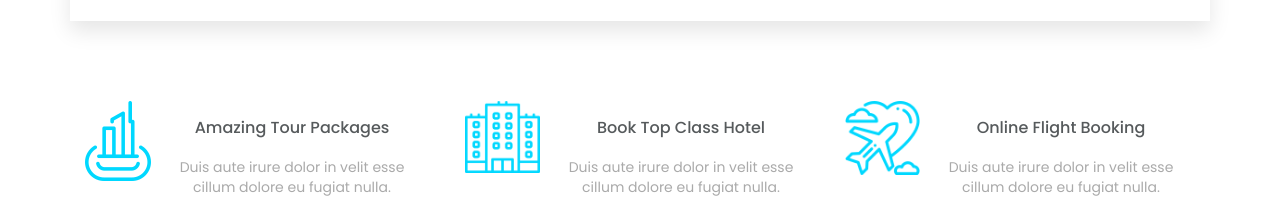
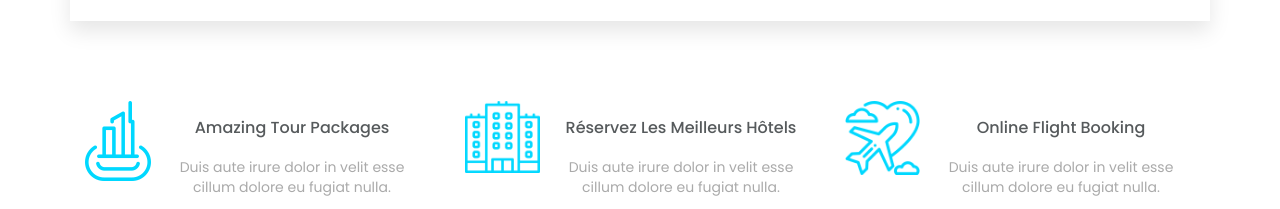
Before and after one commit to Salma2032/PROJECT, a plain HTML site: page index.html in a window 1280 px wide. Shown: the part 1257-1466 px from the top of the page. Drawn offline with nearby package versions, Linux system fonts and the light colour scheme.

Commit message:
Update index.html

```diff
--- a/index.html
+++ b/index.html
@@ -624,7 +624,8 @@
 							<div class="service-content">
 								<h2>
 									<a href="#">
-										book top class hotel
+										Réservez les meilleurs hôtels
+
 									</a>
 								</h2>
 								<p>Duis aute irure dolor in  velit esse cillum dolore eu fugiat nulla.</p>
```
